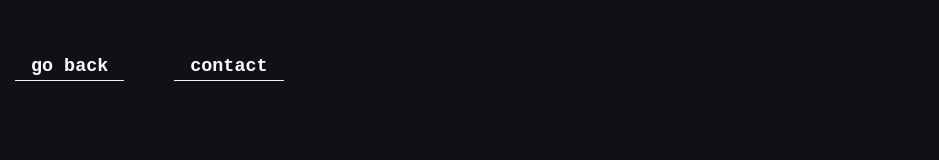
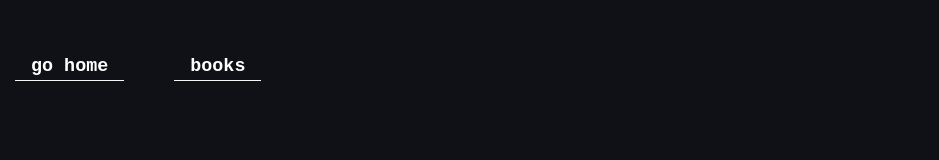
Before and after one commit to misaelucas/misaelucas.github.io, a React (Create React App) app: page /contact in a window 1280 px wide. Shown: the top 160 px of the page, without its empty margins (75-1014 px from the left). Built offline with nearby package versions, Linux system fonts and the light colour scheme.

Commit message:
adding books component and changes how the header behaves, a bit convoluted, although

```diff
--- a/src/App.js
+++ b/src/App.js
@@ -9,12 +9,12 @@ function App() {
     "Howdy, fellow struggler. If you happen to spot any errors, specially about website responsiveness, you can reach me at misaelucas@gmail.com, i will be happy to know."
   );
 
-  const [isHome, setHome] = useState(false);
-
+  const isHome = false;
+  const contact = true;
+    const books = true;
   return (
     <div className="App">
-
-      <Header home={isHome} />
+      <Header home={isHome} contact={contact} books={books} />
       <Bio />
     </div>
   );
--- a/src/components/Header.js
+++ b/src/components/Header.js
@@ -7,19 +7,17 @@ import Sidebar from "./Sidebar";
 function Header(props) {
   return (
     <>
-    <Sidebar />
+      <Sidebar />
       <div className="navbar">
         <p className="bootleg"></p>
 
         <div className="links">
           <ul>
-            <li>{props.home ? <Link to="/">go back</Link> : <p></p>}</li>
+            <li>{props.home ? <Link to="/">go home</Link> : <p></p>}</li>
+            <li>{props.books ? <Link to="/books">books</Link> : <></>}</li>
             <li>
-              <Link to="/contact">contact</Link>
+              {props.contact ? <Link to="/contact">contact</Link> : <></>}
             </li>
-            {/* <li>
-              <Link to="/tools">tools</Link>
-            </li> */}
           </ul>
         </div>
       </div>
--- a/src/index.js
+++ b/src/index.js
@@ -6,6 +6,7 @@ import Tools from "./pages/Tools";
 import "./App.css";
 import MacroCalculator from "./pages/MacroCalculator";
 import Contact from "./pages/Contact";
+import Books from "./pages/Books";
 
 // import your route components too
 
@@ -17,6 +18,7 @@ root.render(
       <Route path="/tools" element={<Tools />} />
       <Route path="/macrocalculator" element={<MacroCalculator />} />
       <Route path="/contact" element={<Contact />} />
+      <Route path="/books" element={<Books />}></Route>
     </Routes>
   </BrowserRouter>
 );
--- /dev/null
+++ b/src/pages/Books.js
@@ -0,0 +1,15 @@
+import React, {useState} from "react";
+import Header from "../components/Header";
+
+function Books() {
+  const [isHome, setHome] = useState(true);
+  const contact = true;
+  const books = false;
+  return (
+    <>
+      <Header home={isHome} contact={contact} books={books}/>
+    </>
+  );
+}
+
+export default Books;
--- a/src/pages/Contact.js
+++ b/src/pages/Contact.js
@@ -1,15 +1,16 @@
-import React, { useState } from "react";
+import React, { useState, useTransition } from "react";
 import Header from "../components/Header";
 import "../css/Header.css";
 
 import "../css/Contact.css";
 import Sidebar from "../components/Sidebar";
-function Contact() {
-  const [isHome, setHome] = useState(true);
-
+function Contact( ) {
+  const isHome = true;
+  const contact = false;
+  const books = true;
   return (
     <>
-      <Header home={isHome} />
+      <Header home={isHome} contact={contact} books={books}/>
       <div className="container">
         <h2 className="">So, how to reach me?</h2>
         <div className="contact">
```
Also changed, not shown: 1 other file (tests, documents, lock files or other folders).
